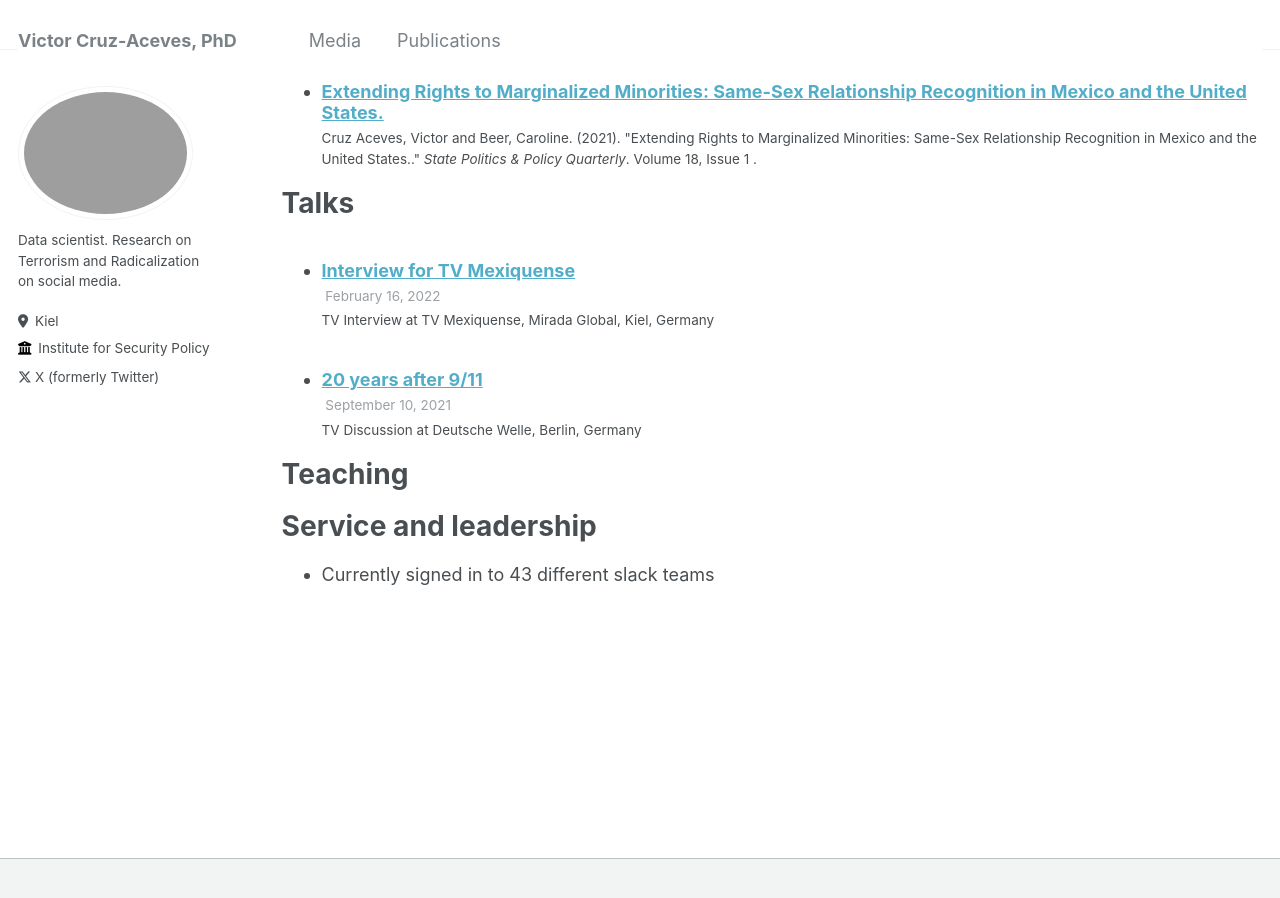
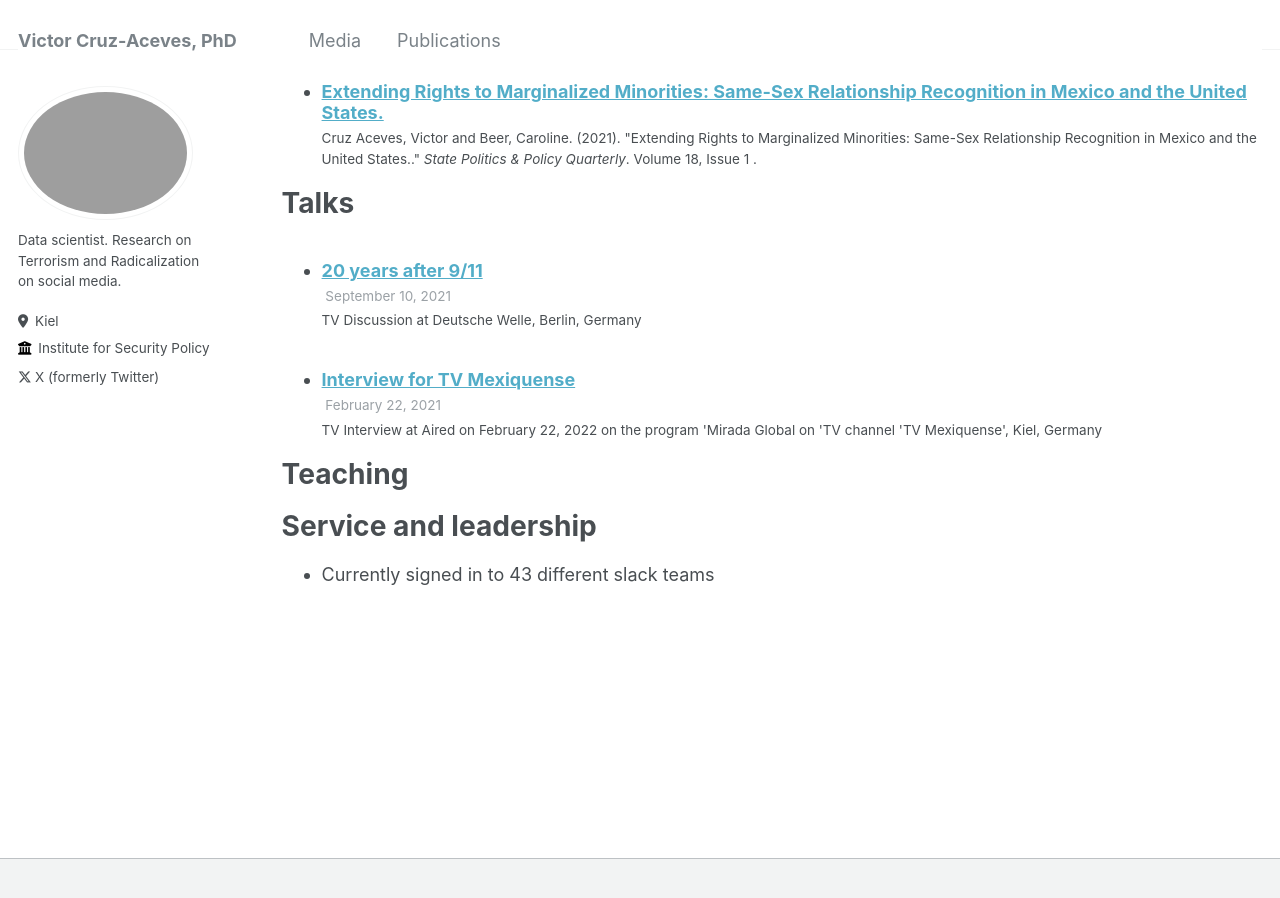
Before and after one commit to victor-cruz-aceves/victor-cruz-aceves.github.io, a Jekyll site: the page built from _pages/cv.md, in a window 1280 px wide and 900 px high, scrolled down 1271 px. Built offline with Jekyll 4.4.1, drawn with Linux system fonts in a browser that asks for light colours.

Commit message:
Updated with a wrong date, so that it shows up not on top of the page

```diff
--- a/_talks/2022-02-16-talk-2.md
+++ b/_talks/2022-02-16-talk-2.md
@@ -3,8 +3,8 @@
 collection: talks
 type: "TV Interview"
 permalink: /talks/2022-02-16-talk-2
-venue: "TV Mexiquense, Mirada Global"
-date: 2022-02-16
+venue: "Aired on February 22, 2022 on the program 'Mirada Global on 'TV channel 'TV Mexiquense'"
+date: 2021-02-22
 location: "Kiel, Germany"
 ---
 
```
